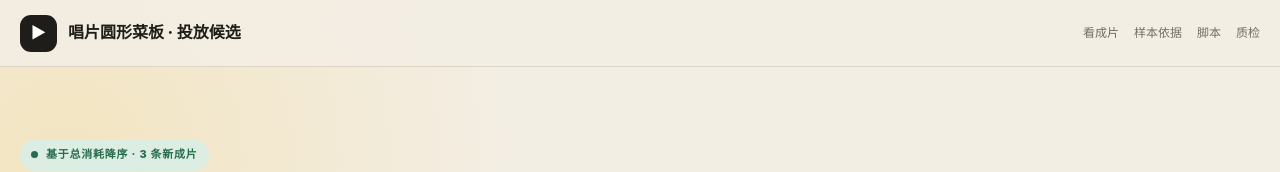
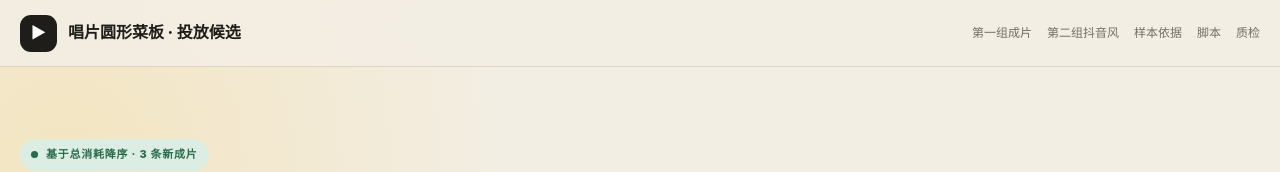
Before and after one commit to guyue8176/catermaker-record-board-preview, a plain HTML site: page index.html in a window 1280 px wide. Shown: the top 172 px of the page. Drawn offline with Linux system fonts and the light colour scheme.

Commit message:
Add index.html

```diff
--- a/index.html
+++ b/index.html
@@ -102,7 +102,7 @@
   <header class="top">
     <div class="shell top-inner">
       <div class="brand"><span class="mark">▶︎</span><span>唱片圆形菜板 · 投放候选</span></div>
-      <nav class="nav"><a href="#videos">看成片</a><a href="#basis">样本依据</a><a href="#scripts">脚本</a><a href="#checks">质检</a></nav>
+      <nav class="nav"><a href="#videos">第一组成片</a><a href="tiktok-v2/">第二组抖音风</a><a href="#basis">样本依据</a><a href="#scripts">脚本</a><a href="#checks">质检</a></nav>
     </div>
   </header>
 
```
